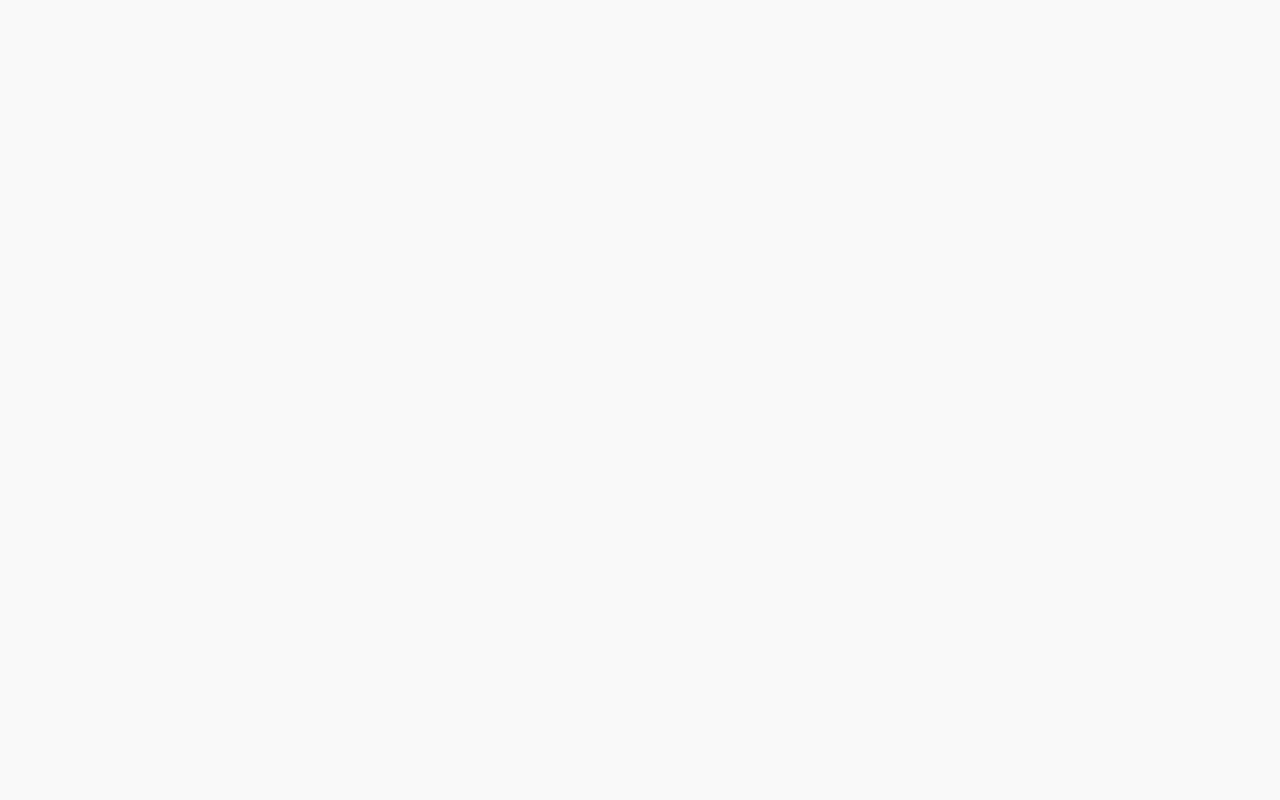
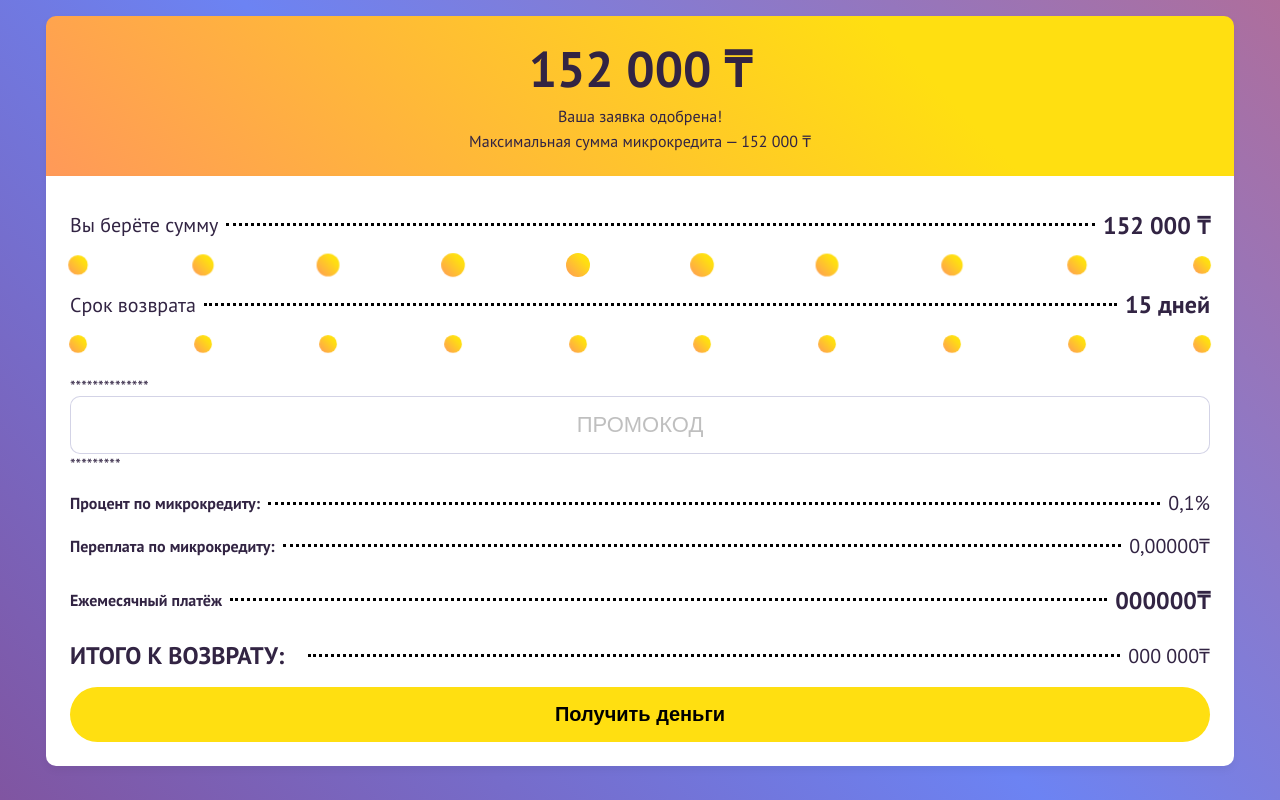
Before and after one commit to nmibragimov7/aqsha-ber, a Nuxt app: page /approved in a window 1280 px wide. Before the commit this address had no page. Built offline with nearby package versions, Linux system fonts and the light colour scheme.

Commit message:
fix styles

```diff
--- a/components/base/BaseInput/BaseInput.vue
+++ b/components/base/BaseInput/BaseInput.vue
@@ -77,18 +77,19 @@ export default {
 
 .input {
   background: #FFFFFF;
-  border: 1px solid #E1EDF7;
+  border: 1px solid rgba(162, 162, 201, 0.47);;
   border-radius: 10px;
   padding: 15px 15px;
   outline: none;
   font-style: normal;
   font-weight: normal;
   font-size: 22px;
-  color: #FFF;
+  color: rgba(0, 0, 0, 0.5);
   width: 100%;
 
   &::placeholder {
-    color: #FFF;
+    color: rgba(0, 0, 0, 0.25);
+    text-align: center;
     font-size: 22px;
   }
 
--- /dev/null
+++ b/pages/approved/index.vue
@@ -0,0 +1,137 @@
+<template>
+  <div class="page">
+    <div class="container py-3">
+      <div class="page__header d-flex flex-column align-items-center">
+        <h3 class="page__title mt-3 mb-0">152 000 ₸</h3>
+        <p class="mt-0 mb-1">Ваша заявка одобрена!</p>
+        <p class="mt-0 px-2 mb-4 text-center">
+          Максимальная сумма микрокредита — 152 000 ₸
+        </p>
+      </div>
+      <div class="page__body p-4">
+        <div class="d-flex justify-content-between align-items-center mt-2">
+          <span class="mr-2 info__title">Вы берёте сумму</span>
+          <span class="page__dotted"></span>
+          <span class="ml-2 info__info">152 000 ₸</span>
+        </div>
+        <div class="loader d-flex justify-content-between mt-3">
+          <div v-for="num in 10" :key="num" :style="{animationDelay:`${num*0.1}s`}" class="loader__dot"></div>
+        </div>
+        <div class="d-flex mt-3 justify-content-between align-items-center">
+          <span class="mr-2 info__title">Срок возврата</span>
+          <span class="page__dotted"></span>
+          <span class="ml-2 info__info">15 дней</span>
+        </div>
+        <div class="loader d-flex justify-content-between mt-3">
+          <div v-for="num in 10" :key="num" class="loader__dot"></div>
+        </div>
+        <div class="mt-4">
+          **************
+          <BaseInput v-model="code" placeholder="ПРОМОКОД"/>
+          *********
+        </div>
+        <div class="d-flex mt-3 justify-content-between align-items-center">
+          <span class="mr-2 info__bold">Процент по микрокредиту:</span>
+          <span class="page__dotted"></span>
+          <span class="ml-2 info__title">0,1%</span>
+        </div>
+        <div class="d-flex mt-3 justify-content-between align-items-center">
+          <span class="mr-2 info__bold">Переплата по микрокредиту:</span>
+          <span class="page__dotted"></span>
+          <span class="ml-2 info__title">0,00000₸</span>
+        </div>
+        <div class="d-flex mt-4 justify-content-between align-items-center">
+          <span class="mr-2 info__bold">Ежемесячный платёж</span>
+          <span class="page__dotted"></span>
+          <span class="ml-2 info__info">000000₸</span>
+        </div>
+        <div class="d-flex mt-4 justify-content-between align-items-center">
+          <span class="mr-4 info__info">ИТОГО К ВОЗВРАТУ:</span>
+          <span class="page__dotted"></span>
+          <span class="ml-2 info__title">000 000₸</span>
+        </div>
+        <BaseButton classes="mt-3">
+          Получить деньги
+        </BaseButton>
+      </div>
+    </div>
+  </div>
+</template>
+
+<script>
+export default {
+  data() {
+    return {
+      code: ""
+    }
+  }
+}
+</script>
+
+
+<style lang="scss" scoped>
+.page {
+  background-image: linear-gradient(45deg, #8055A1, #6C83F3, #AE6E9C);
+
+  &__header {
+    background: linear-gradient(226.59deg, #FFDF11 27.08%, #FF8D65 112.49%);
+    box-shadow: 0 4px 8px rgba(0, 0, 0, 0.05);
+    border-radius: 10px 10px 0 0;
+  }
+
+  &__title {
+    font-weight: 800;
+    font-size: 50px;
+    line-height: 74px;
+  }
+
+  &__body {
+    background-color: #fff;
+    box-shadow: 0 4px 8px rgba(0, 0, 0, 0.05);
+    border-radius: 0 0 10px 10px;
+  }
+
+  &__dotted {
+    height: 1px;
+    flex-grow: 1;
+    border-bottom: 3px dotted #000;
+  }
+
+}
+
+.info {
+  &__title {
+    font-size: 20px;
+  }
+  &__bold{
+    font-weight: bold;
+  }
+
+  &__info {
+    font-weight: bold;
+    font-size: 24px;
+  }
+}
+
+.loader {
+  &__dot {
+    width: 16px;
+    height: 16px;
+    border-radius: 50%;
+    background: linear-gradient(226.59deg, #FFDF11 27.08%, #FF8D65 112.49%);
+    animation: loaderDot ease-in-out 1.5s infinite;
+    //animation-iteration-count: infinite;
+    //animation-timing-function: linear;
+    //animation-delay: 1s;
+  }
+}
+
+@keyframes loaderDot {
+  0%,100% {
+    transform: scale(1.5);
+  }
+  50% {
+    transform: scale(1);
+  }
+}
+</style>
--- /dev/null
+++ b/pages/denied.vue
@@ -0,0 +1,66 @@
+<template>
+  <div class="page">
+    <div class="page__bg pb-3">
+      <Header/>
+      <div class="container">
+        <h1 class="text-center page__title my-2">Отказано</h1>
+        <p class="text-center page__description">
+          К сожалению, мы не можем одобрить микрокредит.
+        </p>
+      </div>
+    </div>
+    <div class="container">
+      <div class="d-flex justify-content-center px-5 mt-4">
+        <img src="@/assets/images/warning.png" class="w-100" alt="">
+      </div>
+      <BaseButton bg="#3A2784" color="#fff" classes="mt-2" @click="goToMain">
+        На главную
+      </BaseButton>
+    </div>
+  </div>
+</template>
+
+
+<script>
+import Header from "@/components/layout/Header/Header";
+
+export default {
+  components:{
+    Header
+  },
+  mounted() {
+    if(!this.$route.query.denied){
+      console.log('kek')
+    }
+  },
+  methods:{
+    goToMain(){
+      this.$router.push("/")
+    }
+  }
+}
+</script>
+<style lang="scss" scoped>
+.page {
+  &__bg{
+    background-image: linear-gradient(45deg, #8055A1, #6C83F3,#AE6E9C);
+    border-radius: 0 0 20px 20px;
+  }
+
+  &__body{
+    position: absolute;
+    right:0;
+    top:0;
+    left:0;
+  }
+  &__title {
+    color: #fff;
+    font-size: 40px;
+    font-weight: 600;
+    text-shadow: 0 4px 9px rgba(0, 0, 0, 0.25);
+  }
+  &__description{
+    color:#fff;
+  }
+}
+</style>
```
Also changed, not shown: assets/images/warning.png (added), 1 other file (tests, documents, lock files or other folders).
